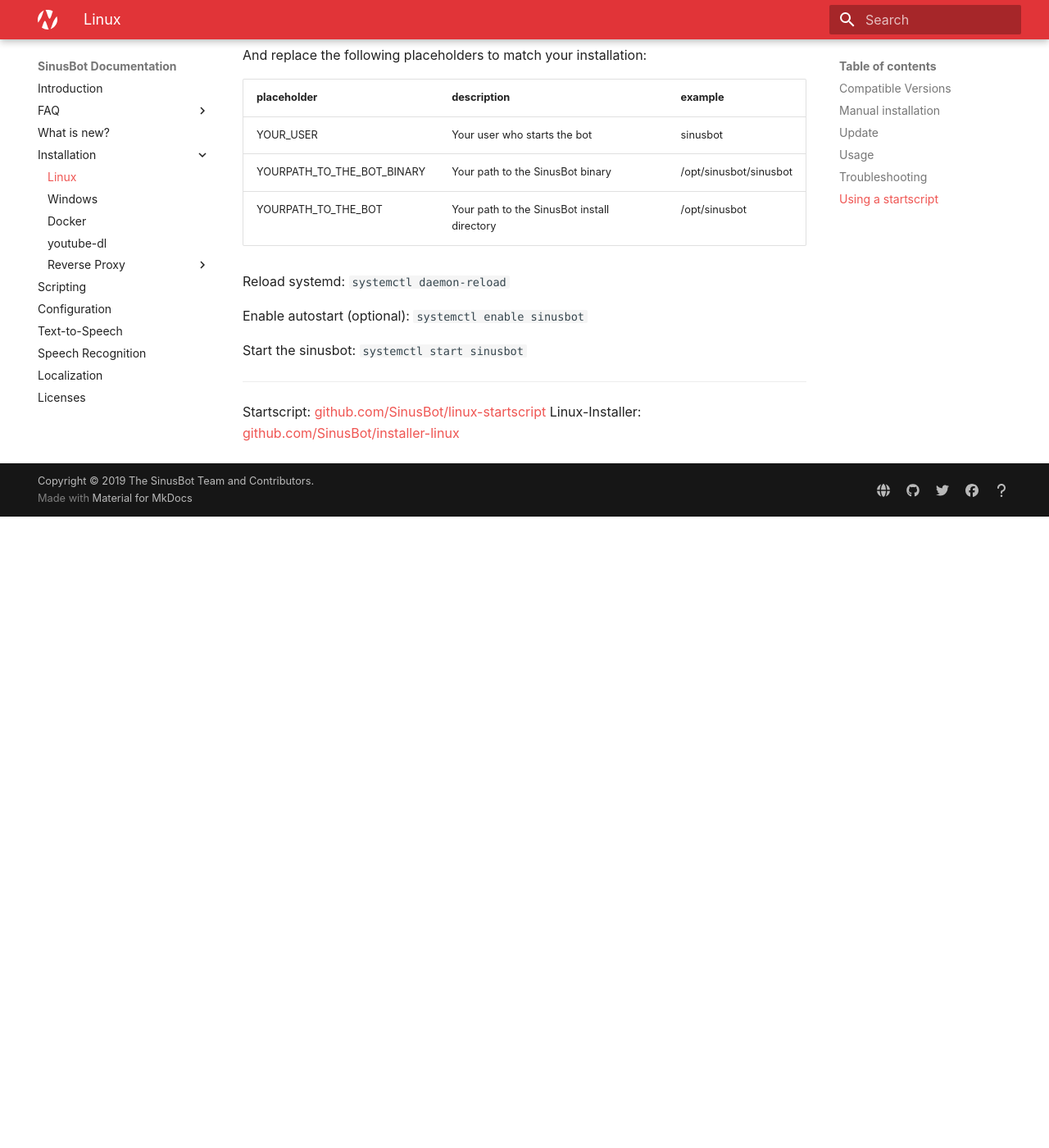
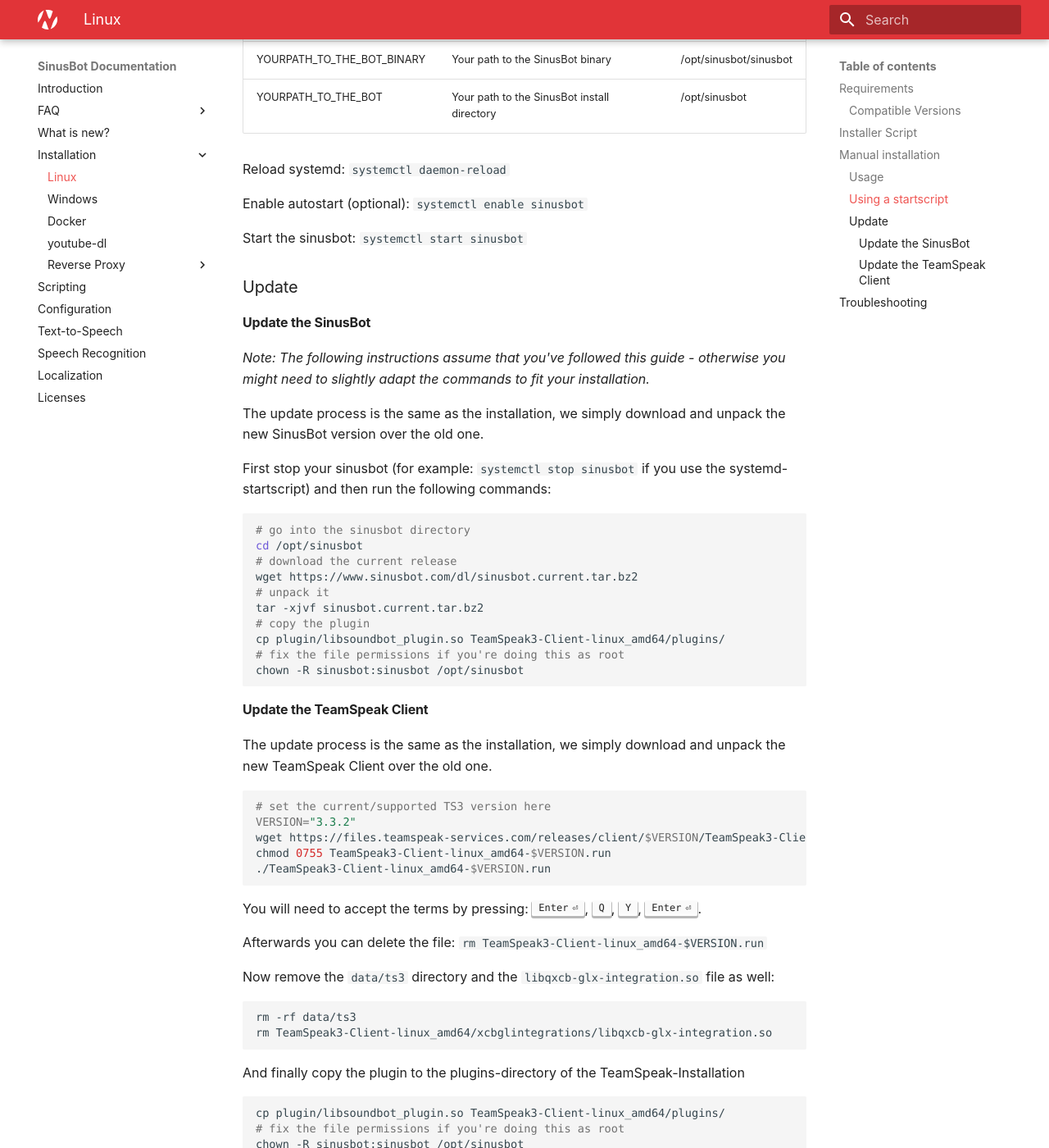
Before and after one commit to SinusBot/docs, an MkDocs documentation site: the page built from docs/installation/linux.md, in a window 1280 px wide and 1400 px high, scrolled down 4255 px. Shown: the whole window at 82% size. Built offline with MkDocs 1.6.1 and Material for MkDocs 9.7.7, drawn with Linux system fonts in a browser that asks for light colours; before the commit the page ends 4885 px from its top, so only the background shows below that; some of the changed text lies outside the part shown.

Commit message:
update installation, readme, faq

````diff
--- a/docs/faq/installation.md
+++ b/docs/faq/installation.md
@@ -17,13 +17,14 @@
 
     More experienced users can temprorarily override the password and change it by folling these steps:
 
-    1. Stop the sinusbot (ie. `service sinusbot stop`)
+    1. Stop the sinusbot (ie. `systemctl stop sinusbot`)
     2. Start the sinusbot with the `--override-password=newpassword` flag as the sinusbot user:
         - login as the sinusbot user: `su sinusbot`
+        - go to the sinusbot directory: `cd /opt/sinusbot`
         - start the sinusbot: `./sinusbot --override-password=newpassword` (**don't** do this as root!)
     3. Login as `admin` with the specified password (ie. `newpassword`) and change your password to a new one.
     4. Stop the sinusbot: ++ctrl+c++
-    5. Afterwards restart the sinusbot *without* the `--override-password` parameter. (ie. `service sinusbot start`)
+    5. Afterwards restart the sinusbot *without* the `--override-password` parameter. (ie. `systemctl start sinusbot`)
 
     If the sinusbot doesn't start afterwards and you get something like
 
--- a/docs/installation/linux.md
+++ b/docs/installation/linux.md
@@ -1,17 +1,34 @@
-**If you are new to Linux and/or wish to have everything installed for you in a more convenient way, we encourage you to use the [Installer Script](https://forum.sinusbot.com/resources/sinusbot-installer-script.58/).**
+## Requirements
 
-### Compatible Versions
+Make sure that your OS (Operating System) is up-to-date.
+We recommend recent LTS releases such as **Ubuntu 18.04** or **Debian 10** (buster), minimal reqired versions:
 
-SinusBot Version                      | TS3 Version  | Linux Kernel Version
---------------------------------------|--------------|---------------------
-1.0.0-beta6, 1.0.0-beta5, 1.0.0-beta4, 1.0.0-beta3 | 3.3          | 3.17+
-1.0.0-beta2, 1.0.0-beta1              | 3.2.5        | 2.6+
+- Debian 8+
+- Ubuntu 16.10+
+- CentOS 7+
 
-### Manual installation
+The server should have *at least* 512MB or 1GB of free RAM.
+Although the SinusBot itself doesn't require much RAM, the TeamSpeak Client(s) often take up the most memory.
+
+Make sure that the server has enough free disk space to fit your needs.
+
+#### Compatible Versions
+
+SinusBot Version              | TS3 Version  | Linux Kernel Version
+------------------------------|--------------|---------------------
+1.0.0-beta6, ..., 1.0.0-beta3 | 3.3+         | 3.17+
+1.0.0-beta2, 1.0.0-beta1      | 3.2.5        | 2.6+
+
+## Installer Script
+
+If you are new to Linux and/or wish to have everything installed for you in a more convenient way, we encourage you to use the [Installer Script](https://forum.sinusbot.com/resources/sinusbot-installer-script.58/).
+
+## Manual installation
+
+!!! Warning "The TeamSpeak Client 3.3+ requires at least a Linux Kernel of version 3.17 or higher!"
+    You can check your Linux Kernel version with `uname -a`.
 
 Let's start by installing several dependencies:
-
-TS3.3+ requires at least a Linux Kernel of version 3.17 or higher!
 
 ```bash
 apt-get update
@@ -19,7 +36,7 @@
 update-ca-certificates
 ```
 
-On Debian and some Ubuntu versions you might as well have to install, so at least try
+On Debian and some Ubuntu versions you might as well have to install, so at least try:
 
 ```bash
 apt-get install libglib2.0-0
@@ -45,8 +62,10 @@
 Next we will create and prepare the folder where Sinusbot will be installed to, by issuing following commands as the root user:
 
 ```bash
-mkdir -p /opt/sinusbot # create folder
-chown -R sinusbot:sinusbot /opt/sinusbot # grant sinusbot user permissions on specified folder
+# create folder
+mkdir -p /opt/sinusbot
+# grant sinusbot user permissions on specified folder
+chown -R sinusbot:sinusbot /opt/sinusbot
 ```
 
 (If you're using another user/group than "sinusbot", replace sinusbot:sinusbot with **yourusername:yourusergroup**)
@@ -80,13 +99,16 @@
 Now you need to download the TeamSpeak 3 Client and **install it**.
 
 ```bash
-wget https://files.teamspeak-services.com/releases/client/3.3.0/TeamSpeak3-Client-linux_amd64-3.3.0.run
-chmod 0755 TeamSpeak3-Client-linux_amd64-3.3.0.run
-./TeamSpeak3-Client-linux_amd64-3.3.0.run
+# set the current/supported TS3 version here
+VERSION="3.3.2"
+wget https://files.teamspeak-services.com/releases/client/$VERSION/TeamSpeak3-Client-linux_amd64-$VERSION.run
+chmod 0755 TeamSpeak3-Client-linux_amd64-$VERSION.run
+./TeamSpeak3-Client-linux_amd64-$VERSION.run
 ```
 
-You will need to accept the terms.
-You do this by pressing enter to scroll through the text or press q to simply go to the end.
+You will need to accept the terms by pressing: ++enter++, ++q++, ++y++, ++enter++.
+
+Afterwards you can delete the file: `rm TeamSpeak3-Client-linux_amd64-$VERSION.run`
 
 Now you need to configure the ini-File of the bot to match your directories.
 
@@ -126,26 +148,6 @@
 chmod 755 sinusbot
 ```
 
-### Update
-
-(This instructions needs to be done using the sinusbot user.)
-
-Make sure you're using the latest version:
-
-```bash
-cd /opt/sinusbot
-wget https://www.sinusbot.com/dl/sinusbot.current.tar.bz2
-tar -xjvf sinusbot.current.tar.bz2
-cp plugin/libsoundbot_plugin.so TeamSpeak3-Client-linux_amd64/plugins/
-```
-
-If you are updating from `3.X` to `3.1.X` then you need to remove the `data/ts3` directory and the `libqxcb-glx-integration.so` file as well:
-
-```bash
-rm -rf data/ts3
-rm TeamSpeak3-Client-linux_amd64/xcbglintegrations/libqxcb-glx-integration.so
-```
-
 ### Usage
 
 As [the bot won't run as root](https://sinusbot.github.io/docs/faq/installation/#why-cant-i-run-the-bot-as-root) you will need to switch to the user that you have installed the bot on, if you followed the tutorial, this will be 'sinusbot". To do this use the following command:
@@ -205,6 +198,70 @@
 
 Start the sinusbot: `systemctl start sinusbot`
 
+
+### Update
+
+#### Update the SinusBot
+
+*Note: The following instructions assume that you've followed this guide - otherwise you might need to slightly adapt the commands to fit your installation.*
+
+The update process is the same as the installation, we simply download and unpack the new SinusBot version over the old one.
+
+First stop your sinusbot (for example: `systemctl stop sinusbot` if you use the systemd-startscript) and then run the following commands:
+
+```bash
+# go into the sinusbot directory
+cd /opt/sinusbot
+# download the current release
+wget https://www.sinusbot.com/dl/sinusbot.current.tar.bz2
+# unpack it
+tar -xjvf sinusbot.current.tar.bz2
+# copy the plugin
+cp plugin/libsoundbot_plugin.so TeamSpeak3-Client-linux_amd64/plugins/
+# fix the file permissions if you're doing this as root
+chown -R sinusbot:sinusbot /opt/sinusbot
+```
+
+#### Update the TeamSpeak Client
+
+The update process is the same as the installation, we simply download and unpack the new TeamSpeak Client over the old one.
+
+```bash
+# set the current/supported TS3 version here
+VERSION="3.3.2"
+wget https://files.teamspeak-services.com/releases/client/$VERSION/TeamSpeak3-Client-linux_amd64-$VERSION.run
+chmod 0755 TeamSpeak3-Client-linux_amd64-$VERSION.run
+./TeamSpeak3-Client-linux_amd64-$VERSION.run
+```
+
+You will need to accept the terms by pressing: ++enter++, ++q++, ++y++, ++enter++.
+
+Afterwards you can delete the file: `rm TeamSpeak3-Client-linux_amd64-$VERSION.run`
+
+Now remove the `data/ts3` directory and the `libqxcb-glx-integration.so` file as well:
+
+```bash
+rm -rf data/ts3
+rm TeamSpeak3-Client-linux_amd64/xcbglintegrations/libqxcb-glx-integration.so
+```
+
+And finally copy the plugin to the plugins-directory of the TeamSpeak-Installation
+
+```bash
+cp plugin/libsoundbot_plugin.so TeamSpeak3-Client-linux_amd64/plugins/
+# fix the file permissions if you're doing this as root
+chown -R sinusbot:sinusbot /opt/sinusbot
+```
+
+## Troubleshooting
+
+Look for any errors in the sinusbot/instance log and try to look-up solutions on our forum or your favourite search engine.
+
+If you ask us or our community for help then please provide all of the information mentioned in [READ ME BEFORE YOU POST](https://forum.sinusbot.com/threads/read-me-before-you-post.115/) and also the output of the [diag script](https://forum.sinusbot.com/threads/diagsinusbot-sh-sinusbot-diagnostic-script.831/).
+
+If you used the startscript you can check the status with `systemctl status sinusbot`.
+Logs can be viewed using `journalctl -u sinusbot -f --since "2 hours ago"`.
+
 ----
 
 Startscript: [github.com/SinusBot/linux-startscript](https://github.com/SinusBot/linux-startscript)
````
Also changed, not shown: other parts of docs/faq/installation.md (+1 -1 lines), other parts of docs/installation/linux.md (+2 -11 lines), README.md (+3 -1 lines).
